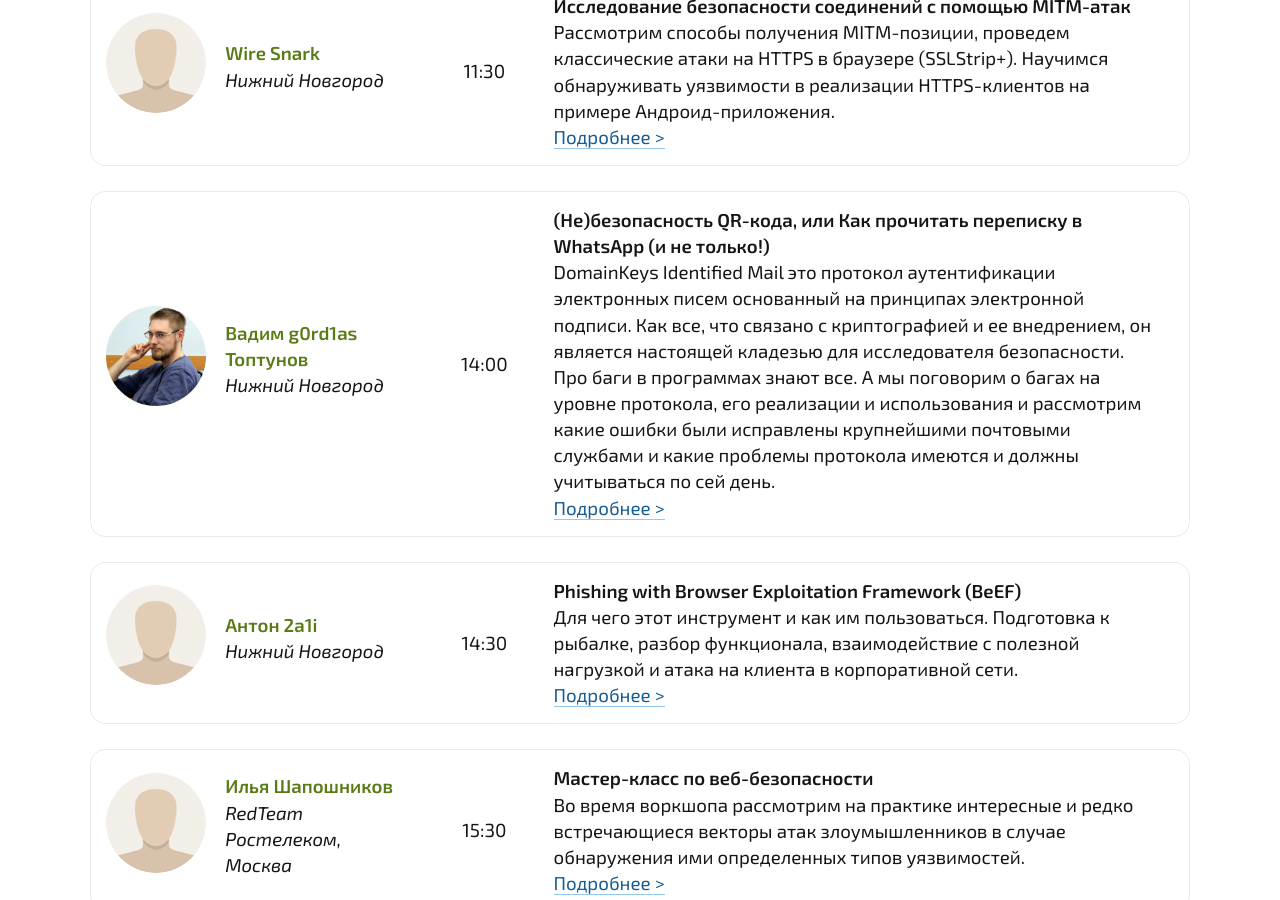
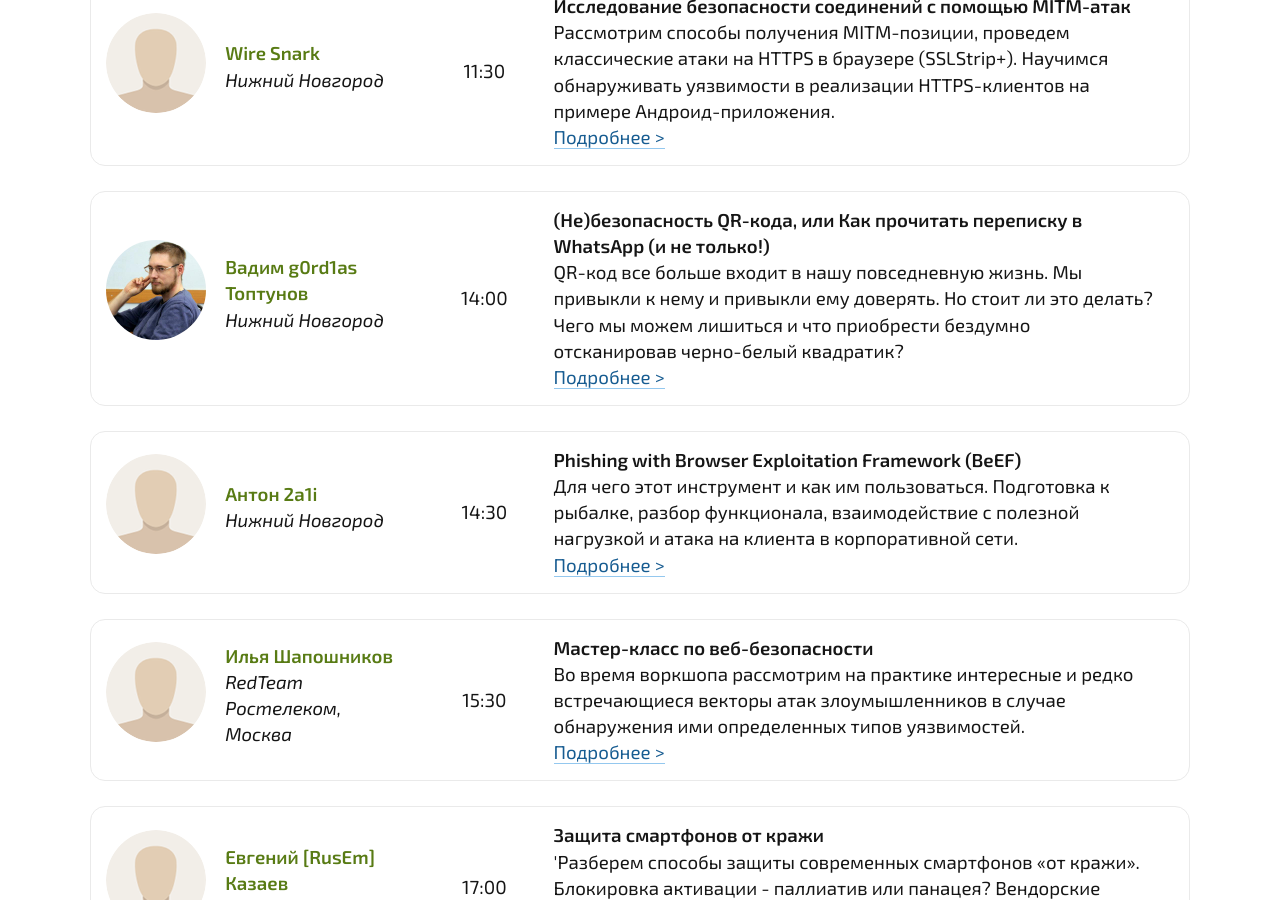
Before and after one commit to defcon-nn/defcon-nn.github.io, a Jekyll site: the page built from index.html, in a window 1280 px wide and 900 px high, scrolled down 1322 px. Built offline with Jekyll 4.4.1, drawn with Linux system fonts in a browser that asks for light colours.

Commit message:
Исправление описания воркшопа по QR-коду

```diff
--- a/_data/meetup_17_02_2018.yml
+++ b/_data/meetup_17_02_2018.yml
@@ -15,8 +15,7 @@
 - title: (Не)безопасность QR-кода, или Как прочитать переписку в WhatsApp (и не только!)
   speaker: gordias
   time: "14:00"
-  description: "DomainKeys Identified Mail это протокол аутентификации электронных писем основанный на принципах электронной подписи. Как все, что связано с криптографией и ее внедрением, он является настоящей кладезью для исследователя безопасности.
-Про баги в программах знают все. А мы поговорим о багах на уровне протокола, его реализации и использования и рассмотрим какие ошибки были исправлены крупнейшими почтовыми службами и какие проблемы протокола имеются и должны учитываться по сей день."
+  description: "QR-код все больше входит в нашу повседневную жизнь. Мы привыкли к нему и привыкли ему доверять. Но стоит ли это делать? Чего мы можем лишиться и что приобрести бездумно отсканировав черно-белый квадратик?"
   page: /0x08w/qrcode.html
 
 - title: Phishing with Browser Exploitation Framework (BeEF)
```
